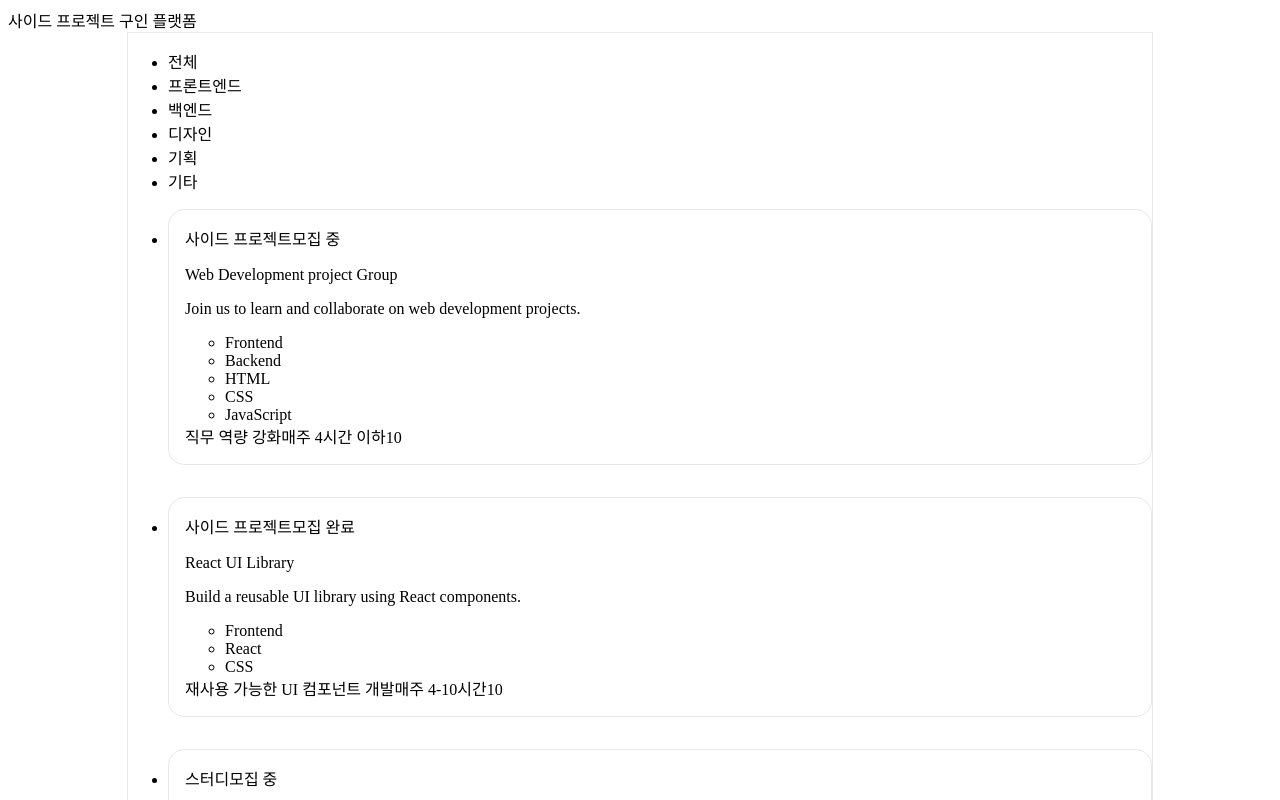
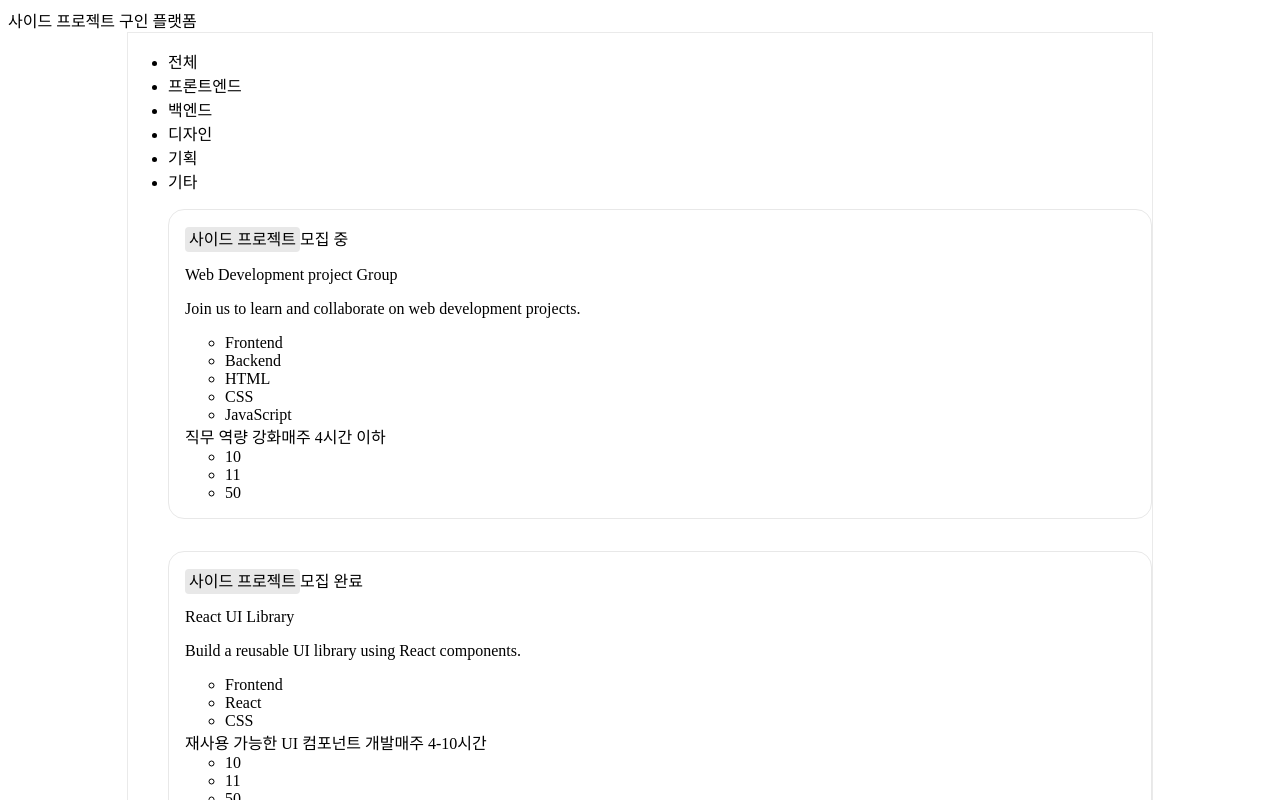
Before and after one commit to junhui324/MoGakPpo, a React (Create React App) app: page / in a window 1280 px wide. Shown: the top 800 px of the page. Built offline with nearby package versions, Linux system fonts and the light colour scheme.

Commit message:
Feat: 리스트 컴포넌트 추가

```diff
--- a/src/components/ProjectList/ProjectList.module.scss
+++ b/src/components/ProjectList/ProjectList.module.scss
@@ -1,8 +1,14 @@
 ul {
   .listContainer {
+    list-style: none;
     margin-bottom: 32px;
     padding: 16px;
     border: 1px solid #e8e8e8;
     border-radius: 16px;
+    .type {
+      padding: 4px;
+      border-radius: 4px;
+      background-color: #e8e8e8;
+    }
   }
 }
--- a/src/components/ProjectList/ProjectList.tsx
+++ b/src/components/ProjectList/ProjectList.tsx
@@ -53,7 +53,11 @@ function ProjectList() {
             </ul>
             <span className={styles.goal}>{goal}</span>
             <span className={styles.participationTime}>{participationTime}</span>
-            <span className={styles.bookmarkCount}>{bookmarkCount}</span>
+            <ul>
+              <li className={styles.bookmarkCount}>{bookmarkCount}</li>
+              <li className={styles.commentsCount}>{commentsCount}</li>
+              <li className={styles.viewsCount}>{viewsCount}</li>
+            </ul>
           </li>
         );
       })}
```
